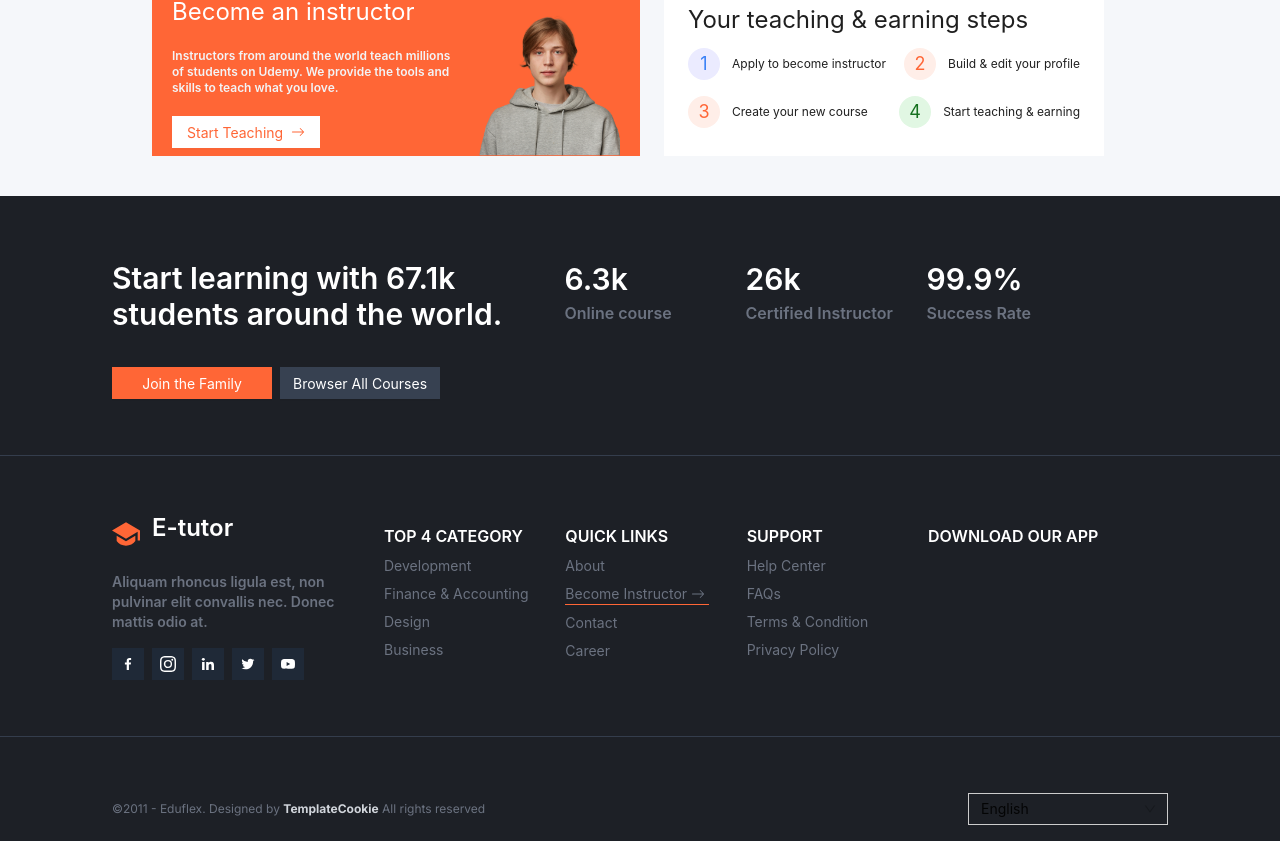
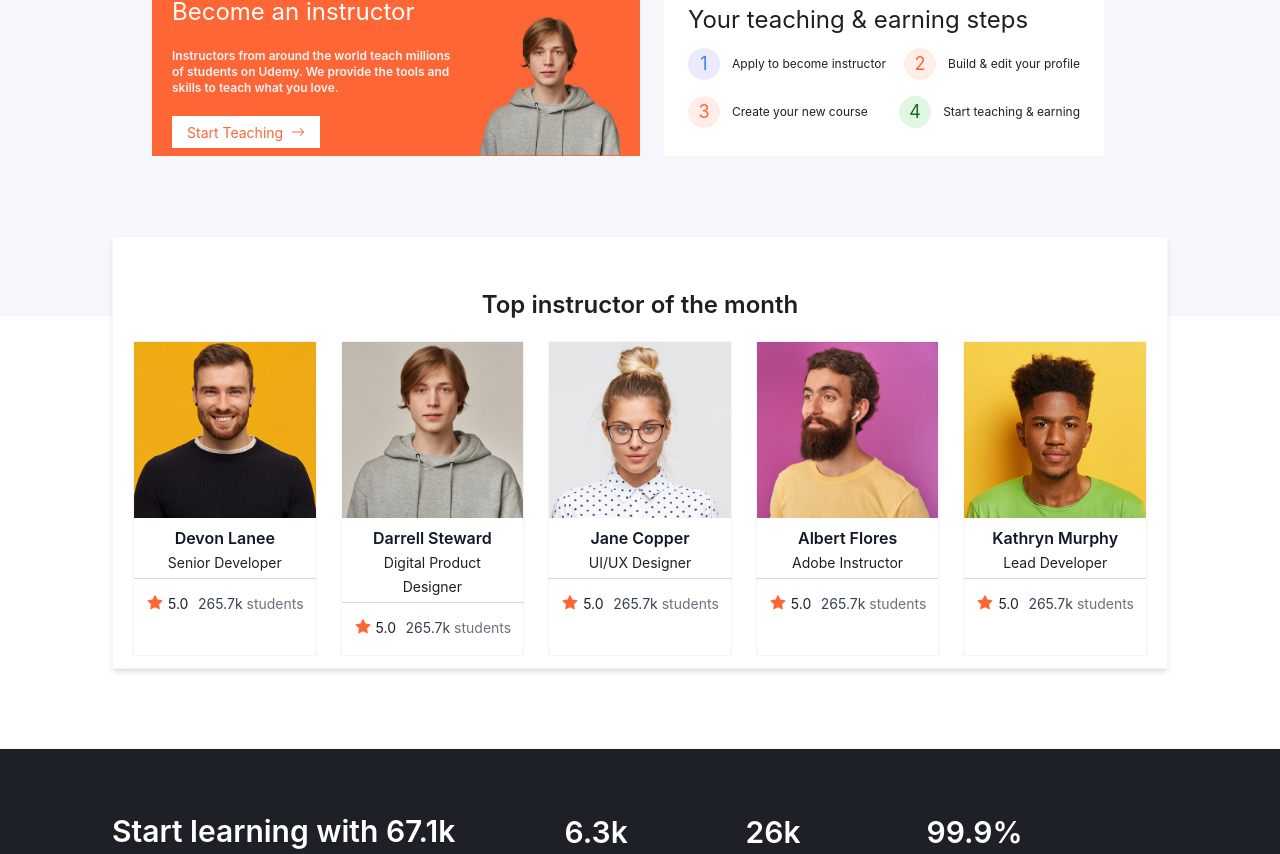
Before and after one commit to Ramakm/E-tutor, a Next.js app: page / in a window 1280 px wide. Shown: the part 2053-2907 px from the top of the page. Built offline with nearby package versions, Linux system fonts and the light colour scheme.

Commit message:
Top Instructor

```diff
--- a/src/app/page.tsx
+++ b/src/app/page.tsx
@@ -11,6 +11,12 @@ const Courses = dynamic(() => import("@/components/Courses/Courses"), {
 const Instructor = dynamic(() => import("@/components/Instructor/Instructor"), {
   ssr: false,
 });
+const TopInstructor = dynamic(
+  () => import("@/components/TopInstructor/TopInstructor"),
+  {
+    ssr: false,
+  }
+);
 
 export default function Home() {
   return (
@@ -21,6 +27,7 @@ export default function Home() {
         <Courses />
         <Instructor />
       </div>
+      <TopInstructor />
     </>
   );
 }
--- a/src/components/Courses/Courses.tsx
+++ b/src/components/Courses/Courses.tsx
@@ -79,7 +79,7 @@ const Courses = () => {
                   </div>
                   <div>
                     <Typography.Text className="text-gray-700 text-sm">
-                      ${course?.student}{" "}
+                      {course?.student}{" "}
                       <span className="text-gray-500">students</span>
                     </Typography.Text>
                   </div>
--- a/src/components/Instructor/Instructor.tsx
+++ b/src/components/Instructor/Instructor.tsx
@@ -7,7 +7,7 @@ import Image from "next/image";
 const Instructor = () => {
   return (
     <>
-      <div className="lg:px-28 md:px-12 sm:px-8 px-4 lg:py-10 pb-16 py-7 bg-accent">
+      <div className="lg:px-28 md:px-12 sm:px-8 px-4 lg:pt-10 lg:pb-40 md:pt-10 md:pb-44 py-7 bg-accent">
         <div className="lg:mx-10 md:mx-6">
           <Row className="items-center">
             <Col xs={24} sm={24} md={24} lg={12} xl={12}>
--- /dev/null
+++ b/src/components/TopInstructor/TopInstructor.tsx
@@ -0,0 +1,65 @@
+"use client";
+import { Typography, Divider } from "antd";
+import { AiFillStar } from "react-icons/ai";
+import { TopInstructorData } from "@/dummy/TopInstructorData";
+import Image from "next/image";
+
+const TopInstructor = () => {
+  return (
+    <>
+      <div className="bg-neutral px-5 py-3 lg:mx-28 md:mx-12 sm:mx-8 mx-4 lg:-mt-20 md:-mt-36 mb-20 border border-gray-100 shadow-md">
+        <Typography.Title level={3} className="font-semibold text-center mt-10 mb-5">
+          Top instructor of the month
+        </Typography.Title>
+        <div className="grid lg:grid-cols-5 md:grid-cols-2 grid-cols-1 gap-6">
+          {TopInstructorData?.map((top, index) => (
+            <div key={index} className="border border-gray-100">
+              <Image
+                src={top?.img}
+                alt="Icon"
+                width={"0"}
+                height={"0"}
+                priority
+                className="w-full h-44 object-cover"
+              />
+              <div className="py-2 px-3 text-center">
+                <Typography.Text
+                  className={`text-base capitalize block font-semibold text-gray-900`}
+                >
+                  {top?.name}
+                </Typography.Text>
+                <Typography.Text
+                  style={{ margin: 0 }}
+                  className="text-sm capitalize"
+                >
+                  {top?.title}
+                </Typography.Text>
+              </div>
+              <Divider className="bg-gray-200 -mt-1" />
+              <div className="py-1 pb-4 px-3 -mt-4">
+                <div className="flex justify-between items-center">
+                  <div className="flex items-center gap-1">
+                    <AiFillStar className="text-primary text-lg" />
+                    <div>
+                      <Typography.Text className={`text-sm`}>
+                        {`${top?.rating}.0`}
+                      </Typography.Text>
+                    </div>
+                  </div>
+                  <div>
+                    <Typography.Text className="text-gray-700 text-sm">
+                      {top?.student}{" "}
+                      <span className="text-gray-500">students</span>
+                    </Typography.Text>
+                  </div>
+                </div>
+              </div>
+            </div>
+          ))}
+        </div>
+      </div>
+    </>
+  );
+};
+
+export default TopInstructor;
--- /dev/null
+++ b/src/dummy/TopInstructorData.tsx
@@ -0,0 +1,47 @@
+import img_1 from "../../public/assets/images/instructor_image_1.png";
+import img_2 from "../../public/assets/images/instructor_image_2.png";
+import img_3 from "../../public/assets/images/instructor_image_3.png";
+import img_4 from "../../public/assets/images/instructor_image_4.png";
+import img_5 from "../../public/assets/images/instructor_image_5.png";
+export const TopInstructorData = [
+  {
+    id: 1,
+    img: img_1,
+    name: "devon lanee",
+    title: "senior developer",
+    rating: 5,
+    student: "265.7k",
+  },
+  {
+    id: 2,
+    img: img_2,
+    name: "darrell steward",
+    title: "digital product designer",
+    rating: 5,
+    student: "265.7k",
+  },
+  {
+    id: 3,
+    img: img_3,
+    name: "jane copper",
+    title: "UI/UX designer",
+    rating: 5,
+    student: "265.7k",
+  },
+  {
+    id: 4,
+    img: img_4,
+    name: "albert flores",
+    title: "adobe instructor",
+    rating: 5,
+    student: "265.7k",
+  },
+  {
+    id: 5,
+    img: img_5,
+    name: "kathryn murphy",
+    title: "lead developer",
+    rating: 5,
+    student: "265.7k",
+  },
+];
```
